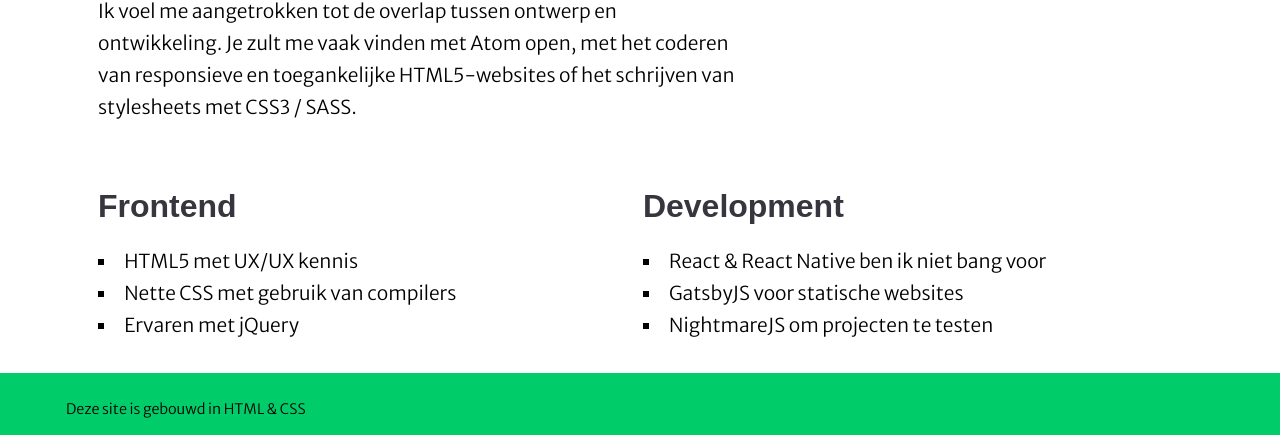
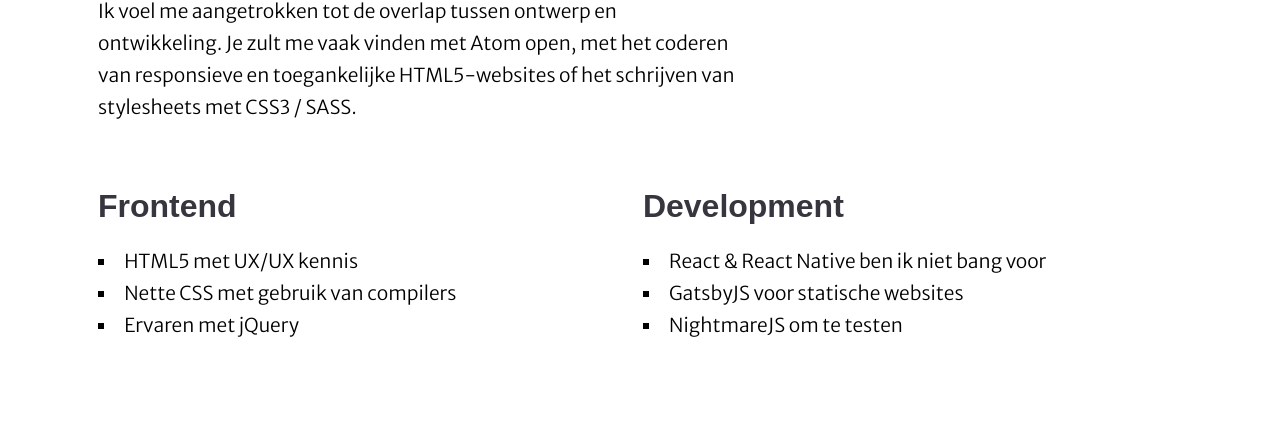
Before and after one commit to NielsvanDijk/niels.work, a website: page index.html in a window 1280 px wide. Shown: the part 662-1097 px from the top of the page. After the commit the page ends 1035 px from the top, so only its background shows below. Drawn offline with Linux system fonts and the light colour scheme; a web font is replaced by a local one.

Commit message:
textuele wijzingen

```diff
--- a/index.html
+++ b/index.html
@@ -37,7 +37,7 @@
                 <ul>
                     <li>React & React Native ben ik niet bang voor</li>
                     <li>GatsbyJS voor statische websites</li>
-                    <li>NightmareJS om projecten te testen</li>
+                    <li>NightmareJS om te testen</li>
                     <!-- <li>Ken mijn weg in Wordpress</li> -->
                 </ul>
             </div>
@@ -169,11 +169,11 @@
         </div>
     </div> -->
 
-    <footer>
+    <!-- <footer>
         <div class="wrapper">
             <p>Deze site is gebouwd in HTML & CSS</p>
         </div>
-    </footer>
+    </footer> -->
 
 </body>
 <html>
```
